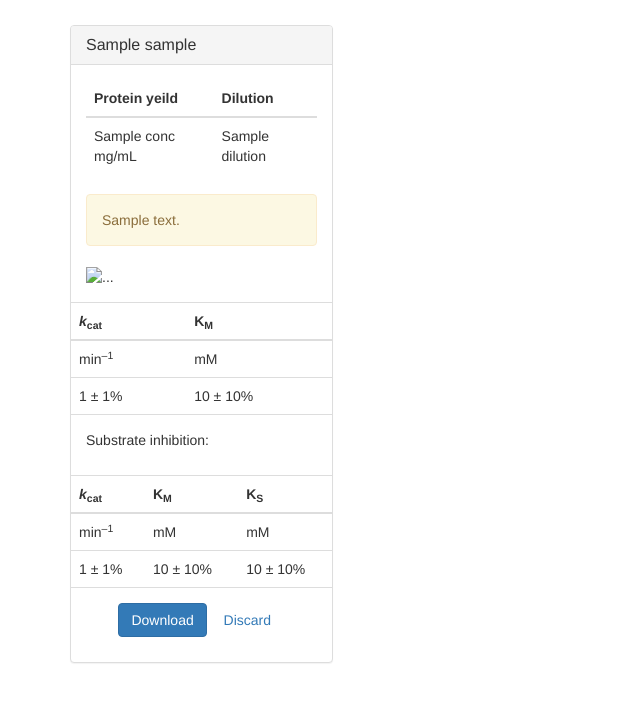
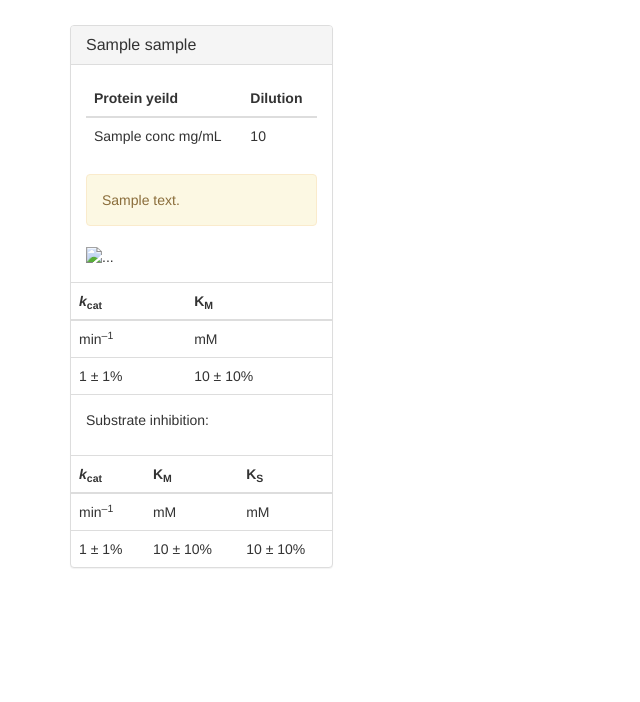
Before and after one commit to dacarlin/enzyme-design-kit, a Flask app: template templates/results.html in a window 1280 px wide. Shown: the part 50-752 px from the top of the page, without its empty margins (0-640 px from the left). Run offline with Flask 2, Linux system fonts and the light colour scheme; the template is opened without the code that fills it: most values are stand-ins (such as "Sample title", 1, 10 or a date in 2020); some libraries are stand-ins or nearby versions.

Commit message:
Cleaning up a little bit

```diff
--- a/app.py
+++ b/app.py
@@ -1,15 +1,11 @@
 import pandas
 import datetime
-
 from numpy import diag, sqrt, linspace, array, nan, empty
 import numpy as np
 from scipy.optimize import curve_fit
-
 from matplotlib import use; use( 'Agg' )
 import matplotlib.pyplot as plt
-
 from io import StringIO
-
 from flask import Flask, request, render_template
 
 app = Flask( __name__ )
@@ -61,6 +57,7 @@ def do_fit( df ):
 s = [ 0.075, 0.01875, 0.0047, 0.0012, 0.0003, 0.000075, 0.000019, 0 ]
 extcoef = 113000
 
+# kinetics
 @app.route( '/', methods=['GET', 'POST'] )
 def simple():
     if request.method == 'POST':
@@ -103,44 +100,26 @@ def simple():
 
             # set up plot
             fig, ax = plt.subplots( figsize=(3,3) )
-            ax.scatter( df.s, df.kobs, color='k', marker='.' )
+            ax.scatter( df.s, df.kobs, color='orange' )
             ax.set_title( name )
-            ax.set_xlabel( '[pNPG] (M)' )
+            ax.set_xlabel( '[pNPG] (mM)' )
             ax.set_ylabel( 'Rate (min$^{-1}$)' )
-            ax.set_xticks( [ 0, 0.04, 0.08 ] )
+            ax.set_xticks([ 0, 0.025, 0.050, 0.075 ])
+            ax.set_xticklabels([0, 25, 50, 75])
             yticks = ax.get_yticks()
             ax.set_yticks( yticks[1:-1] )
             plt.tight_layout()
 
             xvals = linspace( df.s.min(), df.s.max(), 100 )
-
-            # make notes of possible errors
-            notes = []
-            if float( conc ) < 0.2:
-                notes.append( 'Protein yield is below 0.20 mg/mL' )
-
             # check if we have evidence of substrate inhibition
-            if popt_si.size == 3 and perr_si.size == 3:
-                if perr_si[2] < 100:
-                    if perr[0] > 25:
-                        notes.append( '<em>k</em><sub>cat</sub> error is greater than 25%' )
-                    if perr[1] > 25:
-                        notes.append( 'K<sub>M</sub> error is greater than 25%' )
-                    if popt[0] > 0.05:
-                        ax.plot( xvals, kobs_with_substrate_inhibition( xvals, *popt_si ), color='g', alpha=.7 )
-                else:
-                    # check if we have a MM fit
-                    if popt.size == 2 and perr.size == 2:
-                        if perr[0] > 25:
-                            notes.append( '<em>k</em><sub>cat</sub> error is greater than 25%' )
-                        if perr[1] > 25:
-                            notes.append( 'K<sub>M</sub> error is greater than 25%' )
-                        if popt[0] > 0.05:
-                            ax.plot( xvals, kobs( xvals, *popt ), alpha=0.7, color='k' )
-                    else:
-                      # neither fit acceptable
-                      popt = perr = array( [ nan, nan ] )
-                      notes.append( 'There was an error fitting data for {} to the Michaelis-Menten equation'.format( name ) )
+            if popt_si[2] < 0.075:
+                ax.plot( xvals, kobs_with_substrate_inhibition( xvals, *popt_si ), color='g' )
+            # check if we have MM
+            elif popt[0] > 0.1: # dumb check
+                ax.plot( xvals, kobs( xvals, *popt ), color='k' )
+            # neither fit acceptable
+            else:
+              popt = perr = array([ nan, nan ])
 
             # encode plot as a string
             img = StringIO()
@@ -148,18 +127,18 @@ def simple():
             plt.close( fig )
             img.seek( 0 )
 
+            notes = []
+
             # collect everything
-            samples.append( (
+            samples.append((
                 name, conc, dilution, popt, perr, popt_si, perr_si, img.read(), notes
-            ) )
-
+            ))
         return render_template( 'results.html', samples=samples )
 
-    else:
-        # not a POST request, is GET request
+    else: # not a POST request, is GET request
         return render_template( 'plate.html' )
 
-
+# thermal stability
 @app.route( '/thermal', methods=['GET', 'POST'] )
 def thermal():
     print( request.method )
--- a/templates/results.html
+++ b/templates/results.html
@@ -24,7 +24,7 @@
             <tbody>
               <tr>
                 <td>{{conc}} mg/mL</td>
-                <td>{{dilution}}</td>
+                <td>{{dilution|round(2)}}</td>
               </tr>
             </tbody>
           </table>
@@ -78,10 +78,6 @@
             </tr>
           </tbody>
         </table>
-
-        <div class="panel-body" style="text-align:center;">
-          <p><a href="#" class="btn btn-primary" role="button">Download</a> <a href="#" class="btn" role="button">Discard</a></p>
-        </div>
       </div> <!-- closes the panel -->
     </div> <!-- closes the column we're in -->
     {% endfor %}
```
Also changed, not shown: templates/plate.html (+4 -4 lines).
